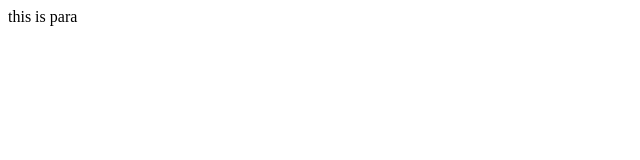
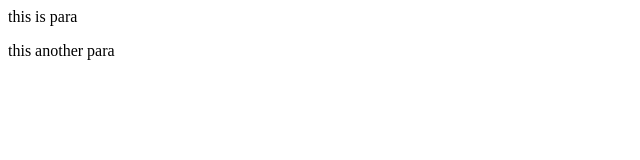
Before and after one commit to Sakshi1605-hub/localRepo, a plain HTML site: page localRepo/index.html in a window 1280 px wide. Shown: the full height of the page, 0-640 px from the left. Drawn offline with Linux system fonts and the light colour scheme.

Commit message:
new change

```diff
--- a/localRepo/index.html
+++ b/localRepo/index.html
@@ -1 +1,2 @@
 <p>this is para</p>
+<p>this another para</p>
```
